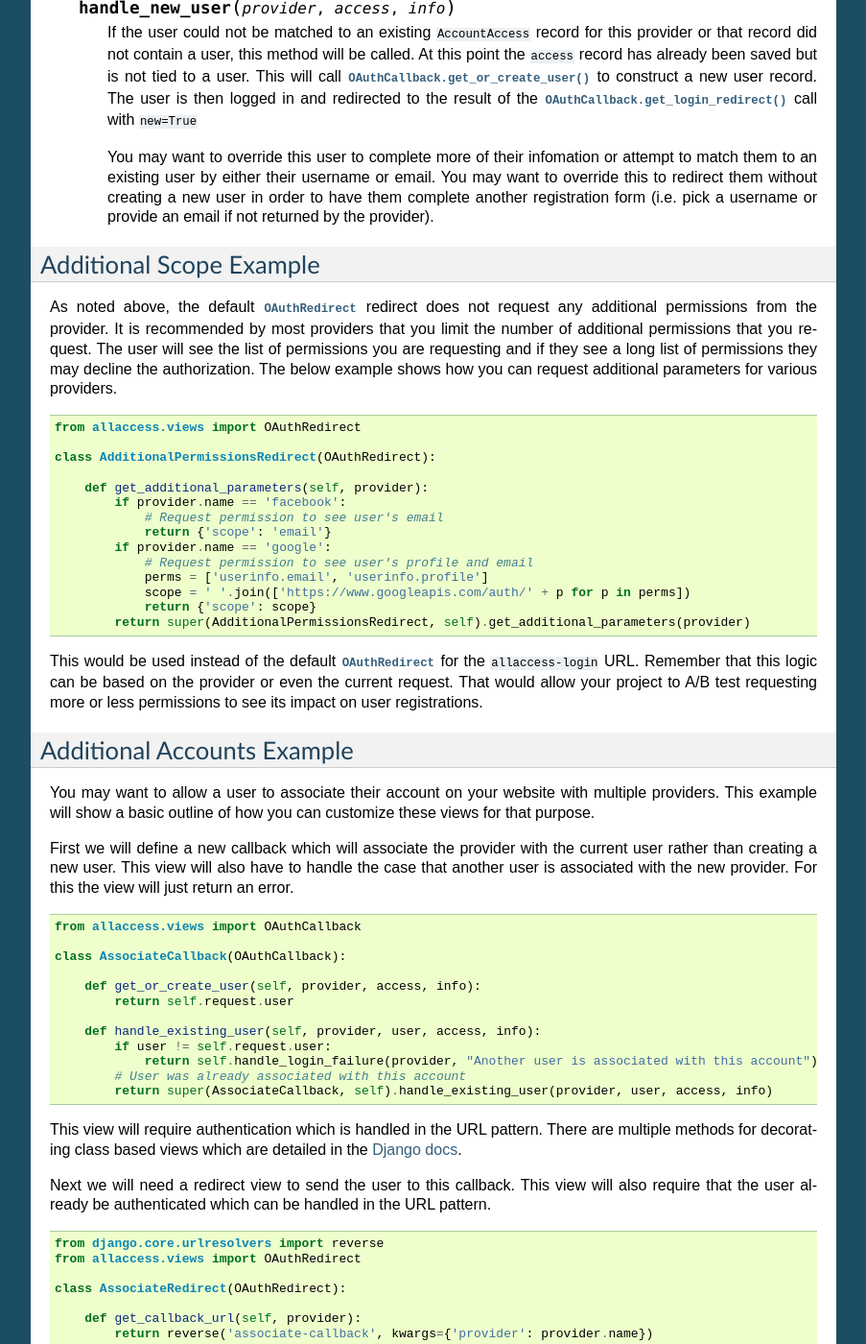
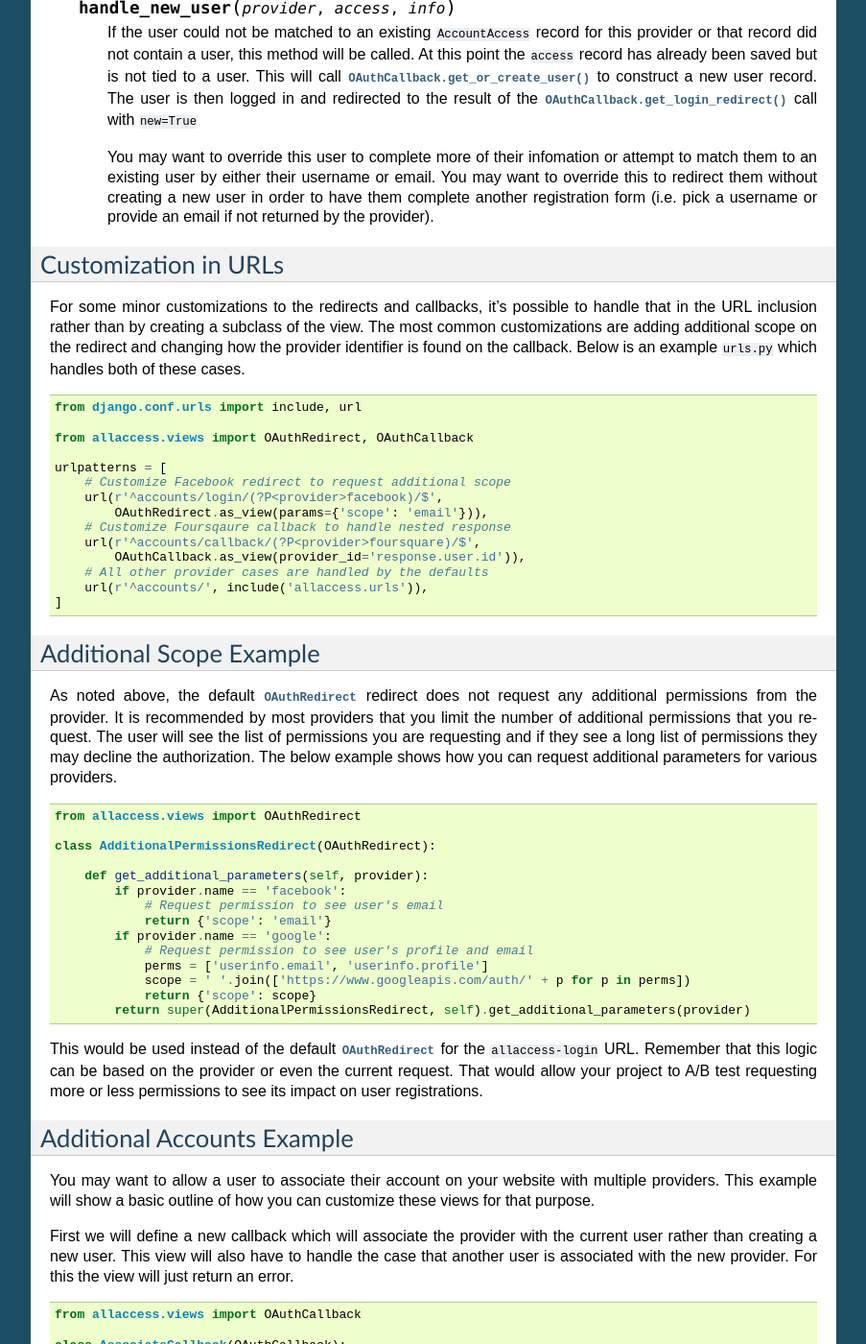
Before and after one commit to mlavin/django-all-access, a Sphinx documentation site: the page built from docs/customize-views.rst, in a window 1280 px wide and 1400 px high, scrolled down 2777 px. Shown: the whole window at 96% size, without its empty margins (198-1101 px from the left). Built offline with Sphinx 7.4.7, drawn with Linux system fonts in a browser that asks for light colours; some of the changed text lies outside the part shown.

Commit message:
Additional documentation and clean up.

```diff
--- a/docs/contributing.rst
+++ b/docs/contributing.rst
@@ -45,8 +45,7 @@ or::
 
 Note that the tests require the `mock <http://www.voidspace.org.uk/python/mock/>`_ library.
 To test against multiple versions of Django you can use install and use ``tox>=1.4``. The
-``tox`` command will run the tests against Django 1.3, 1.4 and the current Git master using
-Python 2.6.::
+``tox`` command will run the tests against the currently supported Python and Django versions.
 
     # Build all environments
     tox
--- a/docs/customize-views.rst
+++ b/docs/customize-views.rst
@@ -187,6 +187,33 @@ for an enabled provider. If no enabled provider is found for the name, this view
         (i.e. pick a username or provide an email if not returned by the provider).
 
 
+Customization in URLs
+----------------------------------
+
+For some minor customizations to the redirects and callbacks, it's possible to
+handle that in the URL inclusion rather than by creating a subclass of the view.
+The most common customizations are adding additional scope on the redirect
+and changing how the provider identifier is found on the callback. Below is an example
+``urls.py`` which handles both of these cases.
+
+.. code-block:: python
+
+    from django.conf.urls import include, url
+
+    from allaccess.views import OAuthRedirect, OAuthCallback
+
+    urlpatterns = [
+        # Customize Facebook redirect to request additional scope
+        url(r'^accounts/login/(?P<provider>facebook)/$',
+            OAuthRedirect.as_view(params={'scope': 'email'})),
+        # Customize Foursqaure callback to handle nested response
+        url(r'^accounts/callback/(?P<provider>foursquare)/$',
+            OAuthCallback.as_view(provider_id='response.user.id')),
+        # All other provider cases are handled by the defaults
+        url(r'^accounts/', include('allaccess.urls')),
+    ]
+
+
 Additional Scope Example
 ----------------------------------
 
--- a/docs/releases.rst
+++ b/docs/releases.rst
@@ -11,6 +11,8 @@ Minor clean up release which drops support for outdated versions of Django. As
 such it also removes the old South migrations.
 
 - Added support for additional parameters in the redirect view.
+- Added support for more complex id lookups in the callback view.
+- Additional documentation examples for customizing the views.
 - Added support for Django 1.9.
 
 
@@ -19,6 +21,7 @@ __________________________________
 
 - Python 3.2 is no longer officially supported or tested.
 - Django < 1.7 is no longer officially supported or tested.
+- requests_oauthlib < 0.4.2 is no longer officially supported.
 
 
 v0.7.2 (2015-05-13)
```
Also changed, not shown: other parts of docs/customize-views.rst (+2 -2 lines), README.rst (+4 -4 lines), docs/quick-start.rst (+6 -8 lines), setup.py (+4 -4 lines).
